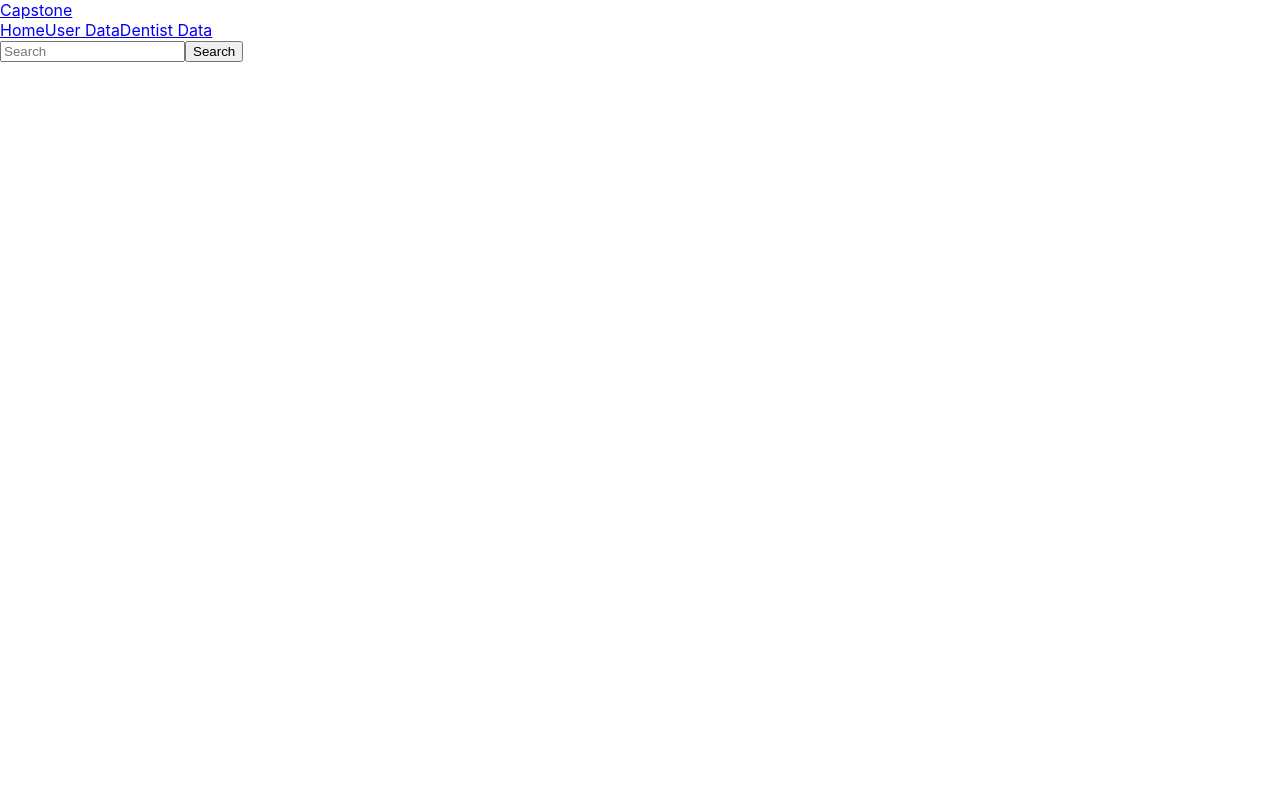
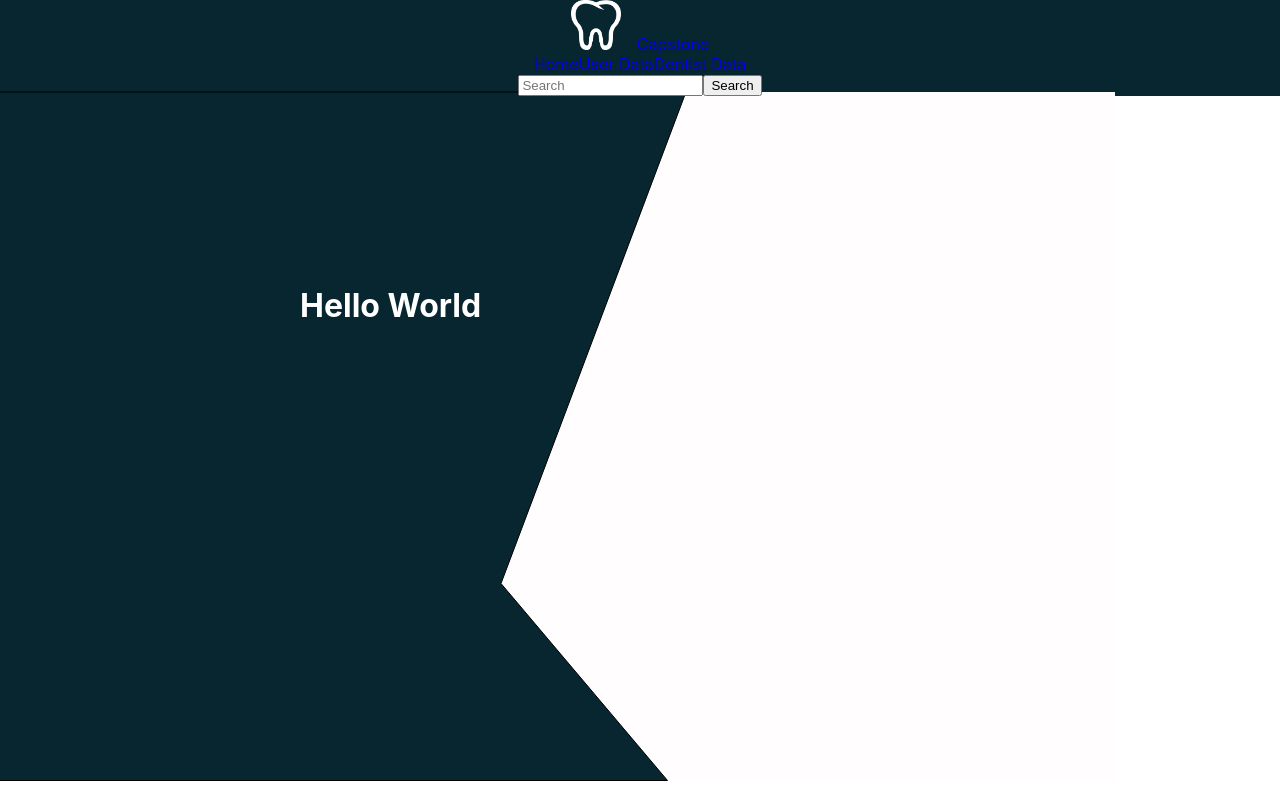
Before and after one commit to jcopela7/MSE-capstone, a React (Create React App) app: page / in a window 1280 px wide. Built offline with nearby package versions, Linux system fonts and the light colour scheme.

Commit message:
added home page CSS

```diff
--- a/src/App.css
+++ b/src/App.css
@@ -8,7 +8,6 @@
 }
 
 .App-header {
-  background-color: #282c34;
   min-height: 100vh;
   display: flex;
   flex-direction: column;
@@ -30,3 +29,35 @@
     transform: rotate(360deg);
   }
 }
+
+.navbar{
+   background-color: #08262F;
+}
+.navbar-brand{
+  margin-left: 1rem;
+}
+
+.bg-dark{
+  background-color: #08262F;
+}
+
+.home{
+  margin-top: -10px;
+  margin-right: 165px;
+  margin-bottom: -50px;
+  height:700px;
+  text-align: left;
+  background-position:center;
+  background-image: url('background.svg');
+  background-repeat: no-repeat;
+  color:white;
+}
+
+#title{
+  margin-left: 250px;
+  margin-top: 250px;
+  padding-top: 200px;
+  padding-left: 300px;
+  display: table-cell;
+  vertical-align: middle;
+}
--- a/src/App.js
+++ b/src/App.js
@@ -1,4 +1,5 @@
 import React, { Component } from 'react';
+import './App.css';
 import TopBar from './TopBar';
 
 class App extends Component {
@@ -6,6 +7,9 @@ class App extends Component {
     return (
       <div className="App">
           <TopBar/>
+          <div className="home">
+            <h1 id="title">Hello World</h1>
+          </div>
       </div>
     );
   }
--- a/src/TopBar.js
+++ b/src/TopBar.js
@@ -3,6 +3,7 @@ import Navbar from 'react-bootstrap/Navbar';
 import Nav from 'react-bootstrap/Nav';
 import Form from 'react-bootstrap/Form';
 import Button from 'react-bootstrap/Button';
+import ToothIcon from './tooth.png';
 
 class TopBar extends Component {
   render() {
@@ -14,7 +15,8 @@ class TopBar extends Component {
 	          integrity="sha384-GJzZqFGwb1QTTN6wy59ffF1BuGJpLSa9DkKMp0DgiMDm4iYMj70gZWKYbI706tWS"
 	          crossorigin="anonymous"
 	    />
-		<Navbar bg="dark" variant="dark">
+		<Navbar variant="dark">
+			<img src={ToothIcon} alt="Capstone Icon" height="50" width="50"/>
 		    <Navbar.Brand href="#home">Capstone</Navbar.Brand>
 		    <Nav className="mr-auto">
 		      <Nav.Link href="#home">Home</Nav.Link>
```
Also changed, not shown: src/background.svg (added), src/tooth.png (added).
